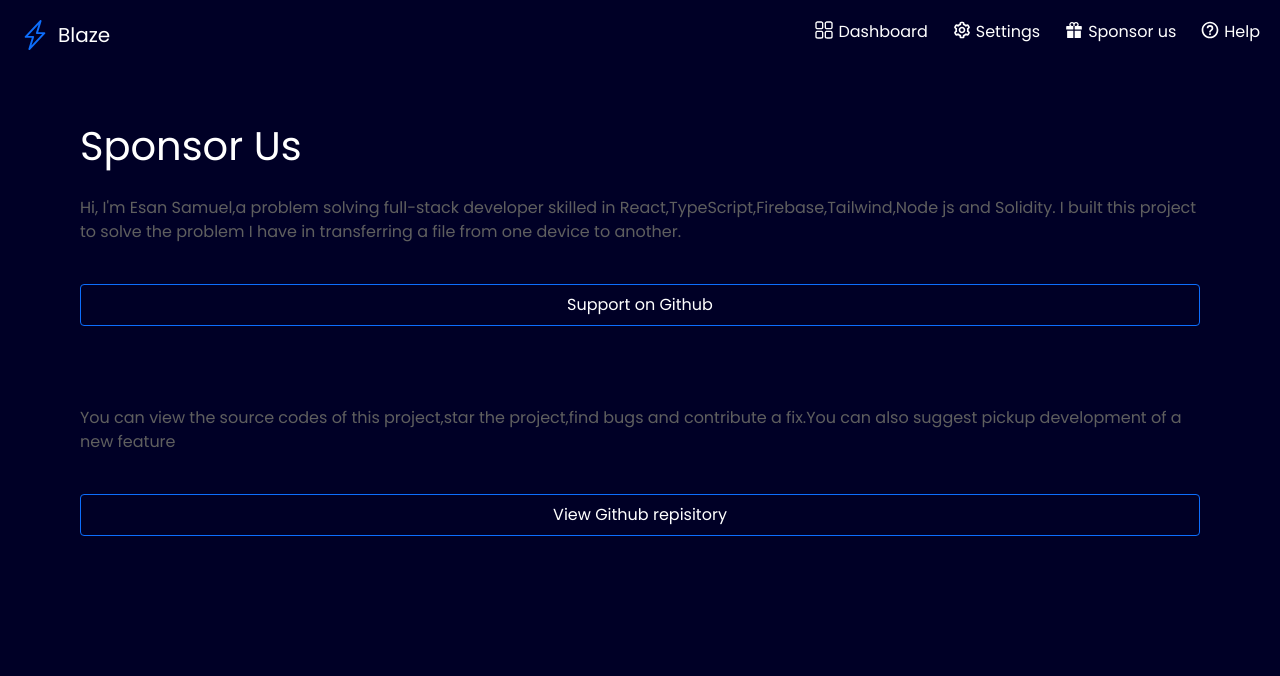
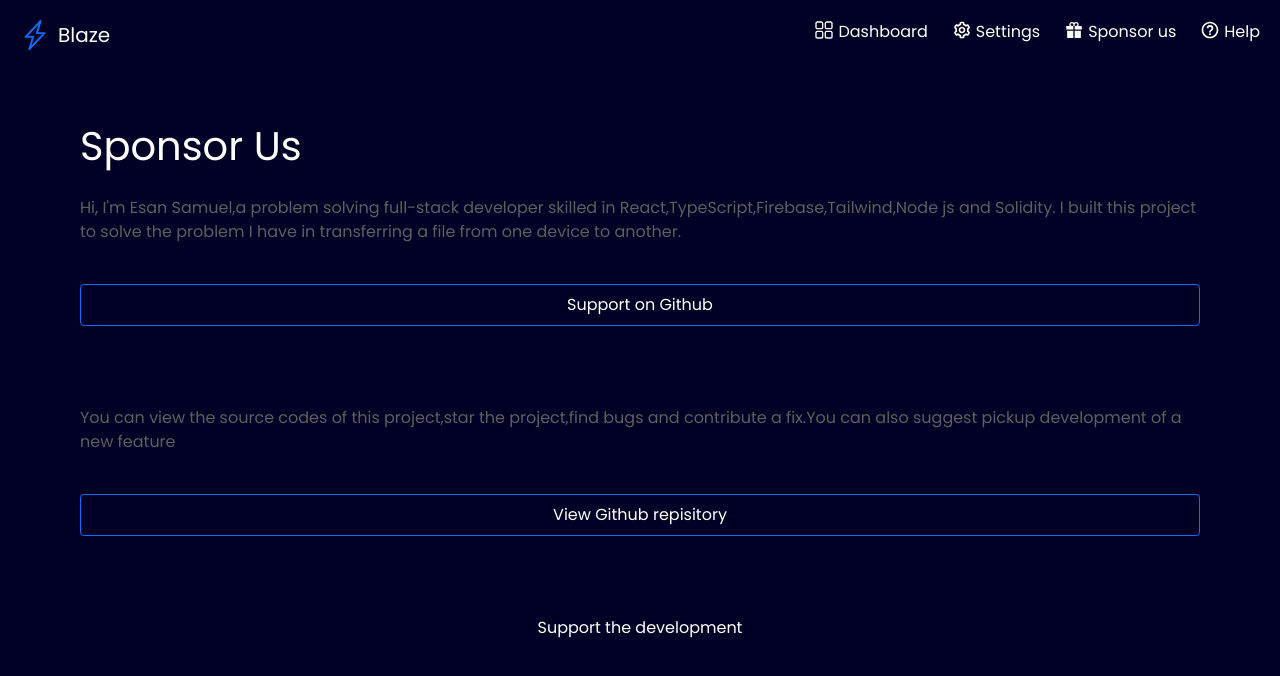
Before and after one commit to EsanSamuel/Blaze-file-transfer, a React (Vite) app: page /sponsor in a window 1280 px wide. Shown: the top 676 px of the page. Built offline with nearby package versions, Linux system fonts and the light colour scheme.

Commit message:
Update Sponsor.jsx

```diff
--- a/src/Pages/Sponsor.jsx
+++ b/src/Pages/Sponsor.jsx
@@ -25,7 +25,7 @@ const Sponsor = () => {
                     styles='w-full mt-10 hover:bg-[#0d6efd] p-2 rounded hover:bg-transparent border border-[#0d6efd]'
                     title='View Github repisitory'
                 /></a>
-
+<div className='text-center flex justify-center cursor-pointer'><h1 className='text-center py-20'> Support the development</h1></div>
 
             </div>
 
```
